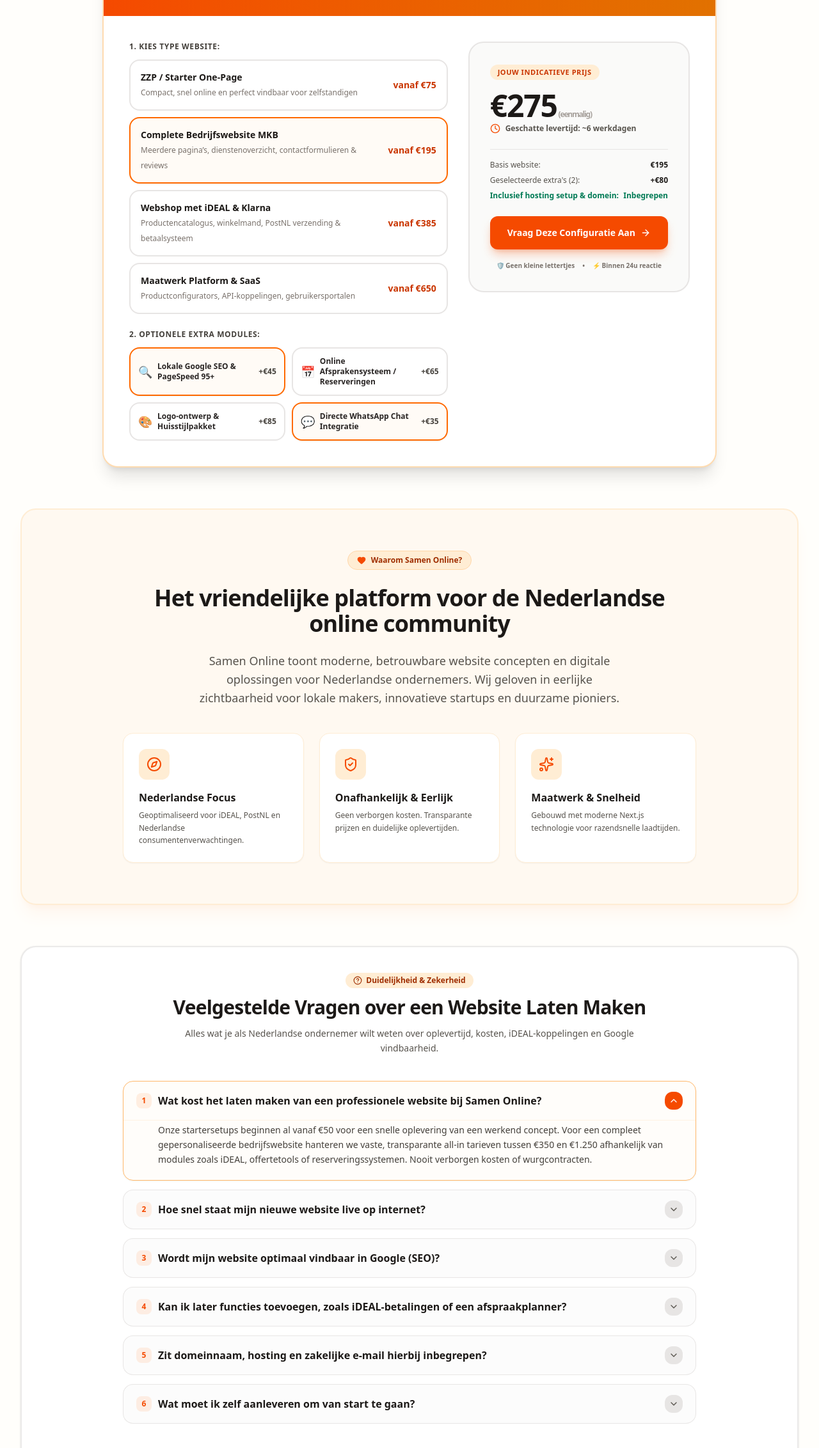
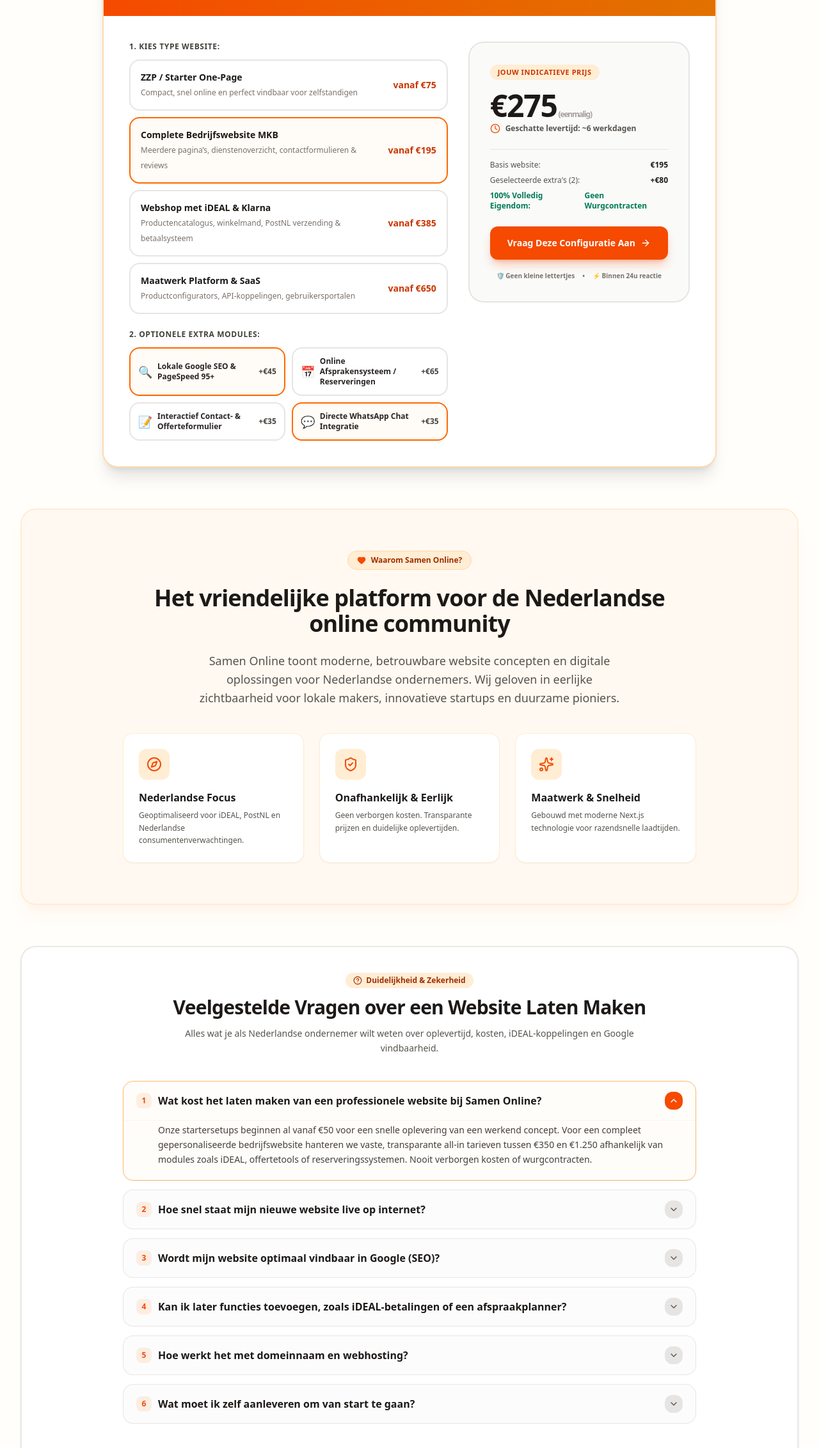
Before and after one commit to samenonline-web/samenonline-web.github.io, a Next.js app: page / in a window 1280 px wide. Shown: the part 3876-6140 px from the top of the page at 64% size. Built offline with nearby package versions, Linux system fonts and the light colour scheme.

Commit message:
refactor: remove logo design add-on and clarify client domain/hosting ownership

```diff
--- a/src/components/FaqSection.tsx
+++ b/src/components/FaqSection.tsx
@@ -25,8 +25,8 @@ const FAQS: FaqItem[] = [
   {
     qNl: 'Hoe snel staat mijn nieuwe website live op internet?',
     qEn: 'How fast will my new website be live on the internet?',
-    aNl: 'Dankzij onze geteste Nederlandse branche-templates kunnen we razendsnel schakelen. Een standaard oplevering duurt doorgaans slechts 2 tot 5 werkdagen nadat je jouw teksten, logo of voorkeuren hebt doorgegeven. Heb je haast voor een beurs of lancering? Spoedopleveringen zijn mogelijk binnen 48 uur.',
-    aEn: 'Thanks to our pre-built Dutch industry templates, we move exceptionally fast. Standard turnarounds are usually within 2 to 5 business days after receiving your texts, logo, or preferences. Need urgent launch for an exhibition? Rush deliveries within 48 hours are possible.',
+    aNl: 'Dankzij onze geteste Nederlandse branche-templates kunnen we razendsnel schakelen. Een standaard oplevering duurt doorgaans slechts 2 tot 5 werkdagen nadat je jouw teksten, voorkeuren of eventuele eigen foto’s hebt doorgegeven. Heb je haast voor een beurs of lancering? Spoedopleveringen zijn mogelijk binnen 48 uur.',
+    aEn: 'Thanks to our pre-built Dutch industry templates, we move exceptionally fast. Standard turnarounds are usually within 2 to 5 business days after receiving your copy, preferences, or photos. Need urgent launch for an exhibition? Rush deliveries within 48 hours are possible.',
   },
   {
     qNl: 'Wordt mijn website optimaal vindbaar in Google (SEO)?',
@@ -41,16 +41,16 @@ const FAQS: FaqItem[] = [
     aEn: 'Absolutely. All our websites are 100% modular. You can start with a clean landing page and activate an iDEAL webshop, allergen filter, instant quote calculator, or salon appointment booking engine whenever your business grows.',
   },
   {
-    qNl: 'Zit domeinnaam, hosting en zakelijke e-mail hierbij inbegrepen?',
-    qEn: 'Are domain registration, hosting, and business email included?',
-    aNl: 'Ja, wij ontzorgen het volledige technische traject. We koppelen jouw eigen .nl domeinnaam, regelen supersnelle ultra-veilige Nederlandse hosting met gratis SSL-beveiligingscertificaat (groen slotje) en configureren je zakelijke e-mailadressen (zoals info@jouwbedrijf.nl).',
-    aEn: 'Yes, we take care of the entire technical stack. We connect your custom domain name, set up high-speed secure hosting with automated SSL encryption certificates, and configure professional business email inboxes (e.g. info@yourcompany.nl).',
+    qNl: 'Hoe werkt het met domeinnaam en webhosting?',
+    qEn: 'How does it work with domain registration and web hosting?',
+    aNl: 'Bij Samen Online blijf je altijd 100% eigenaar van je eigen domeinnaam en website. Je registreert je domeinnaam en hosting eenvoudig op je eigen naam bij een betrouwbare registrar (zoals Vimexx, TransIP of Hostnet, of gratis via platforms zoals GitHub Pages/Vercel). Wij bouwen de complete website en kunnen assisteren bij het koppelen aan jouw domein. Zo zit je nooit vast aan dure servercontracten of wurgcontracten!',
+    aEn: 'With Samen Online, you always maintain 100% ownership of your website and domain. You easily register your own domain and hosting in your own name with a trusted provider (such as Vimexx, TransIP, or free platforms like GitHub Pages/Vercel). We build the complete website and assist in connecting it to your domain. This ensures you are never locked into expensive recurring server traps!',
   },
   {
     qNl: 'Wat moet ik zelf aanleveren om van start te gaan?',
     qEn: 'What do I need to provide to get started?',
-    aNl: 'Heel weinig! Als je al een logo, foto’s of teksten hebt kun je die eenvoudig uploaden of naar ons whatsappen. Heb je nog geen logo of tekst? Geen probleem: wij voorzien je website van professionele brancheteksten, stijlvolle iconen en rechtenvrije HD-fotografie die perfect aansluiten bij jouw doelgroep.',
-    aEn: 'Very little! If you already have a logo, photos, or rough copy, simply send them via WhatsApp or email. If you have nothing yet: we provide high-converting industry texts, tailored vector icons, and royalty-free HD imagery matched to your audience.',
+    aNl: 'Heel eenvoudig: je levert je eigen bedrijfslogo aan (indien je die al hebt) en eventuele eigen teksten of foto’s. Wij ontwerpen geen losse logo’s; heb je nog geen logo, dan presenteren we jouw bedrijfsnaam in een superstrak, stijlvol typografisch woordmerk in het gekozen lettertype. Ook vullen we de website desgewenst met professionele brancheteksten en rechtenvrije HD-fotografie.',
+    aEn: 'Very simple: you provide your own company logo (if you have one) and any copy or photos. We do not design standalone company logos; if you do not have a logo yet, we render your business name in a sleek, stylish typographic wordmark in your chosen font. We also provide industry copy and royalty-free HD imagery.',
   },
 ];
 
--- a/src/components/PriceEstimatorCalculator.tsx
+++ b/src/components/PriceEstimatorCalculator.tsx
@@ -61,7 +61,7 @@ const SITE_TYPES: SiteType[] = [
 const ADDONS = [
   { id: 'seo', nameNl: 'Lokale Google SEO & PageSpeed 95+', price: 45, icon: '🔍' },
   { id: 'booking', nameNl: 'Online Afsprakensysteem / Reserveringen', price: 65, icon: '📅' },
-  { id: 'branding', nameNl: 'Logo-ontwerp & Huisstijlpakket', price: 85, icon: '🎨' },
+  { id: 'contact', nameNl: 'Interactief Contact- & Offerteformulier', price: 35, icon: '📝' },
   { id: 'whatsapp', nameNl: 'Directe WhatsApp Chat Integratie', price: 35, icon: '💬' },
 ];
 
@@ -217,8 +217,8 @@ export const PriceEstimatorCalculator: React.FC<PriceEstimatorCalculatorProps> =
                   <strong className="text-stone-900">+€{addonsTotal}</strong>
                 </div>
                 <div className="flex justify-between text-emerald-700 font-bold">
-                  <span>Inclusief hosting setup & domein:</span>
-                  <span>Inbegrepen</span>
+                  <span>100% Volledig Eigendom:</span>
+                  <span>Geen Wurgcontracten</span>
                 </div>
               </div>
             </div>
```
